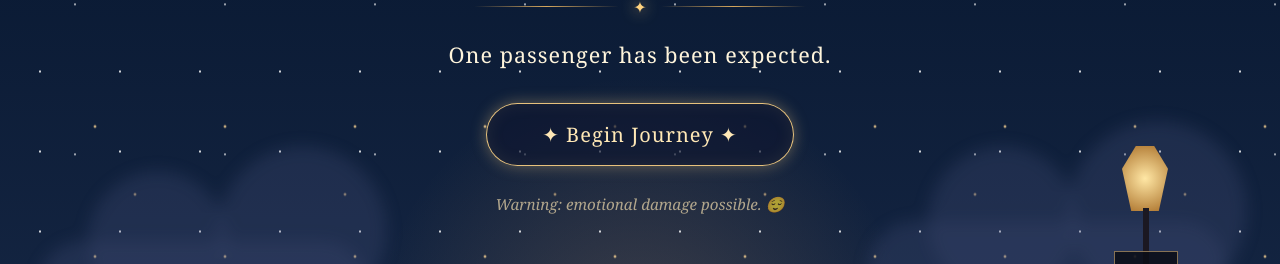
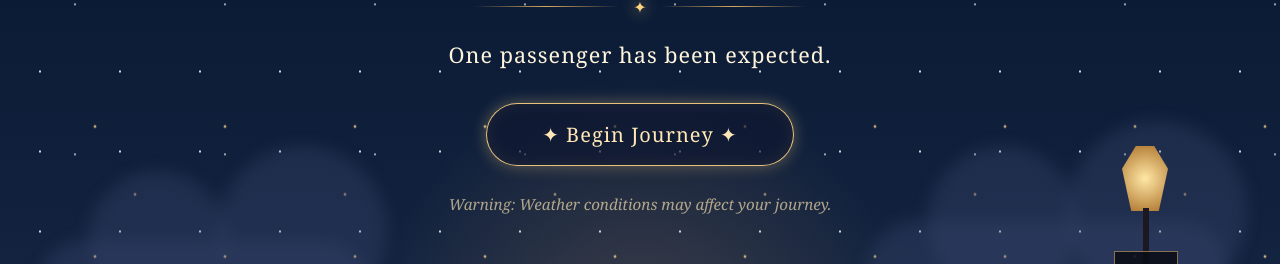
Before and after one commit to arzadonfelix-cell/one-way-ticket, a plain HTML site: page index.html in a window 1280 px wide. Shown: the part 374-638 px from the top of the page. Drawn offline with Linux system fonts and the light colour scheme.

Commit message:
Final Conductor Entry Update

```diff
--- a/index.html
+++ b/index.html
@@ -67,7 +67,7 @@
 
       <button id="beginBtn">✦ Begin Journey ✦</button>
 
-      <p class="warning">Warning: emotional damage possible. 😌</p>
+      <p class="warning">Warning: Weather conditions may affect your journey. </p>
     </main>
   </section>
 
```
